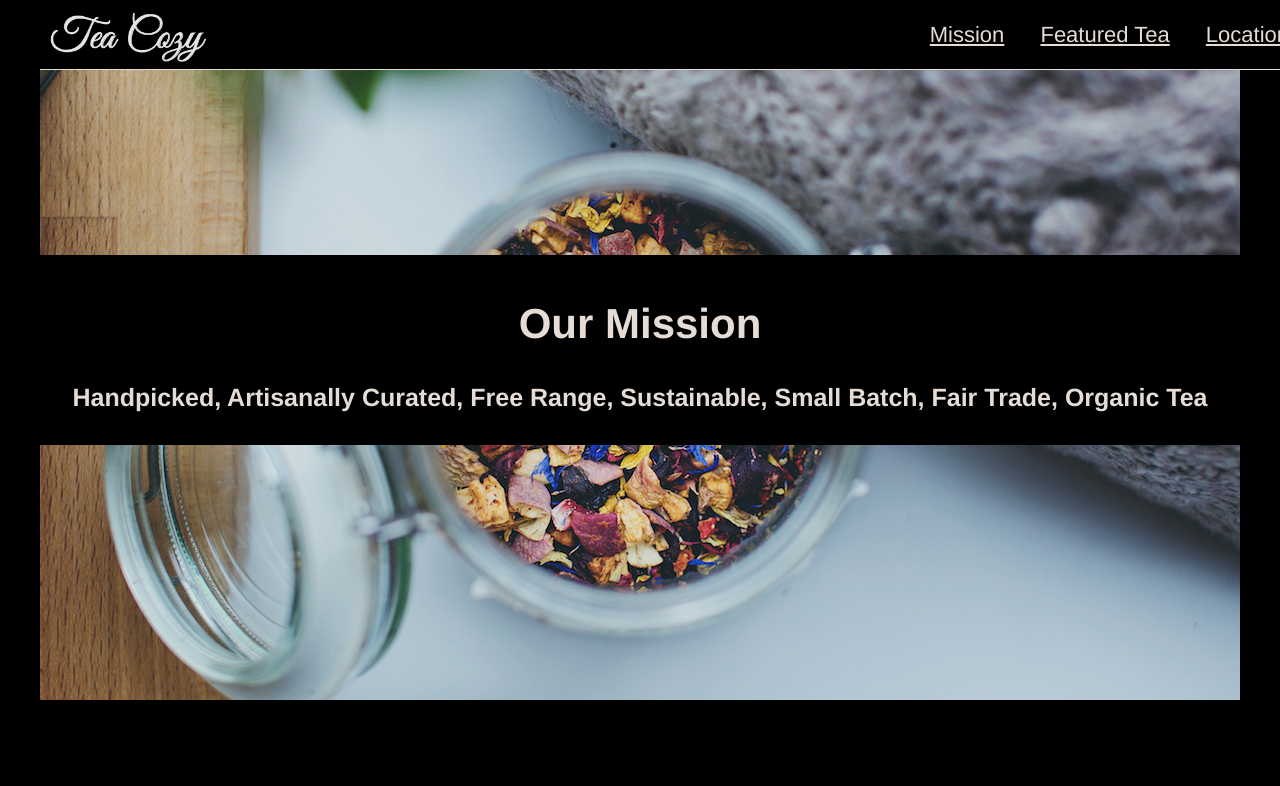
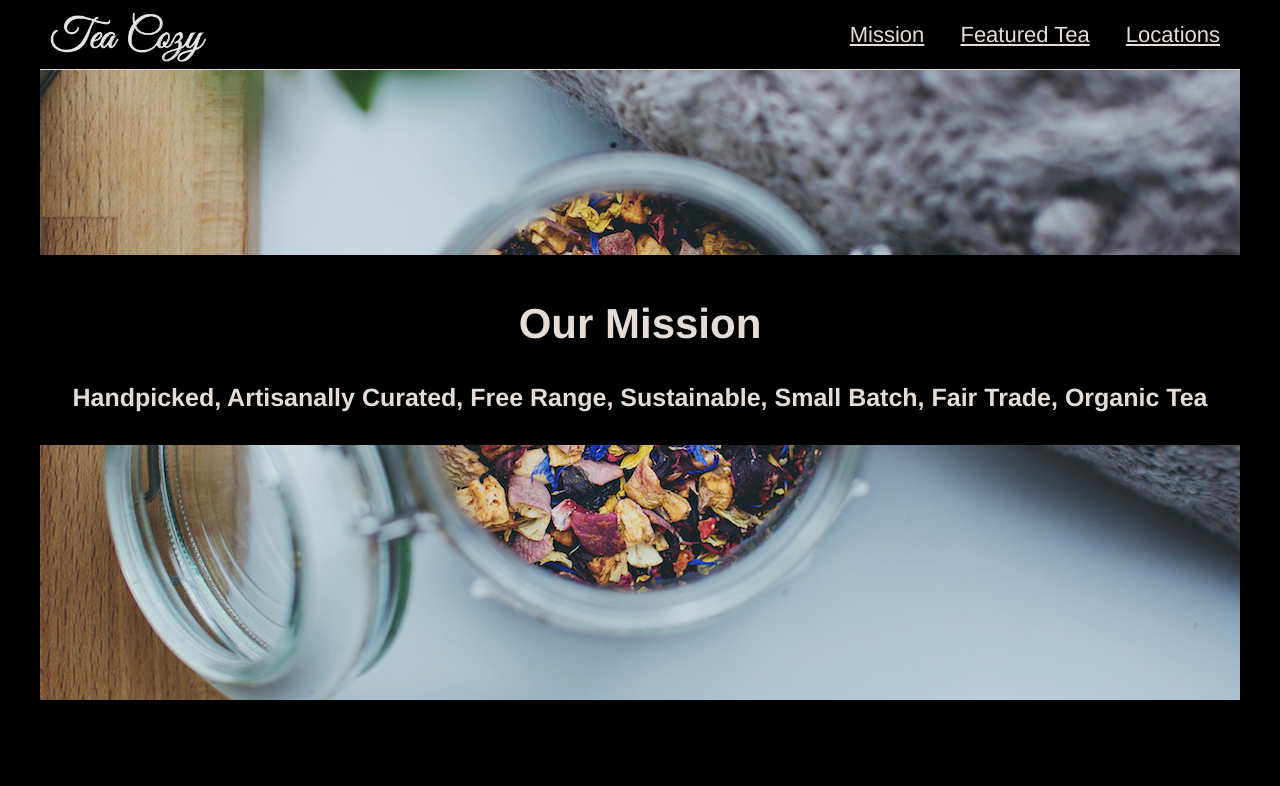
Before and after one commit to Mikej7/teacozy, a plain HTML site: page index.html in a window 1280 px wide. Shown: the top 786 px of the page. Drawn offline with Linux system fonts and the light colour scheme.

Commit message:
changed to 1200px width

```diff
--- a/resources/css/style.css
+++ b/resources/css/style.css
@@ -21,7 +21,8 @@ header {
   background-color:black;
   font-size: 22px;
   height: 69px;
-  width: 100%;
+  width: 1200px;
+  margin: 0 auto;
 
 
   position:fixed;
```
